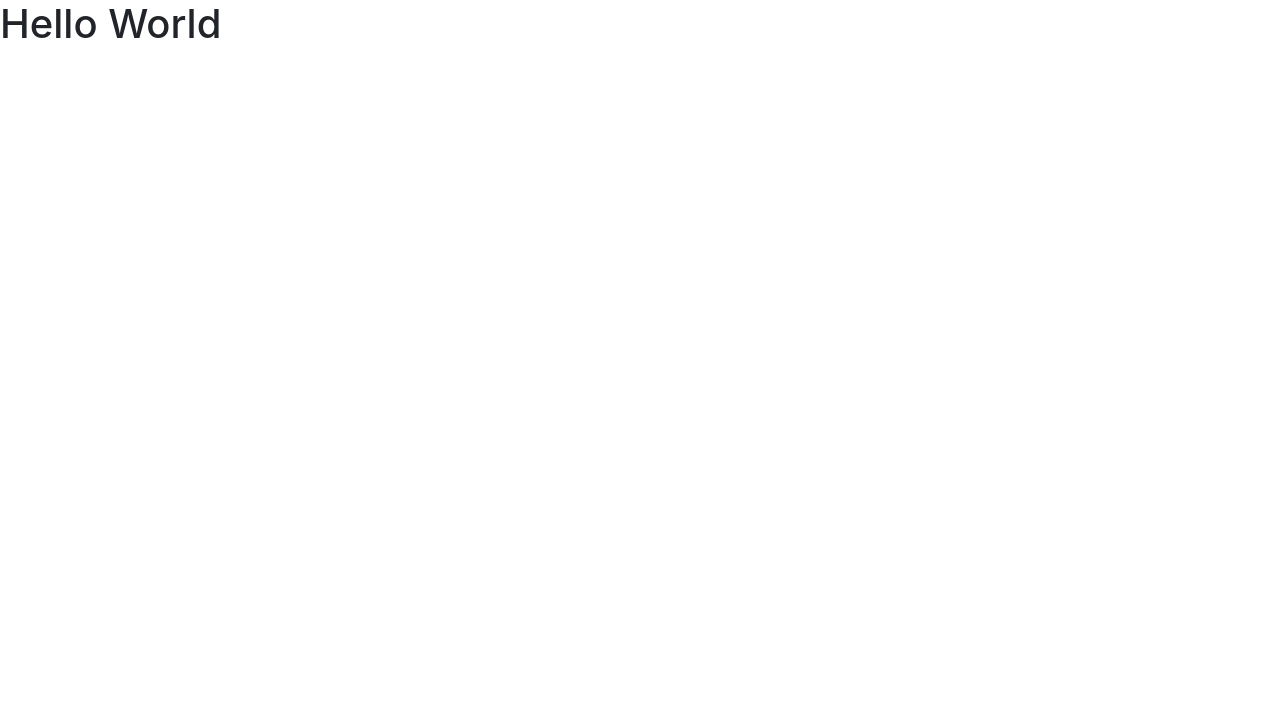
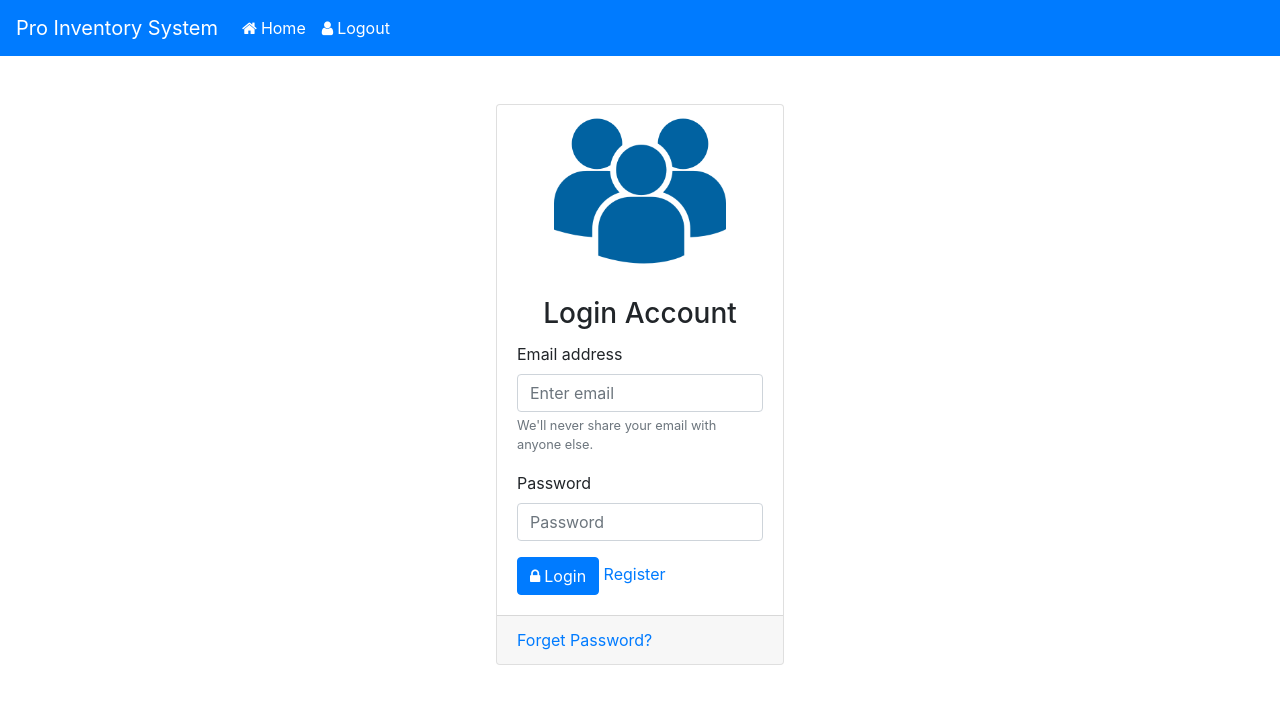
Before and after one commit to RachmanForniandi/proinventory, a PHP site: page / in a window 1280 px wide. Before the commit the part shown is almost empty. Shown: the top 704 px of the page. Run offline with PHP 8.4, Linux system fonts and the light colour scheme; some libraries are stand-ins or nearby versions.

Commit message:
navbar & card login account

```diff
--- a/public_html/index.php
+++ b/public_html/index.php
@@ -8,11 +8,40 @@
 	<script src="https://cdnjs.cloudflare.com/ajax/libs/popper.js/1.12.9/umd/popper.min.js" integrity="sha384-ApNbgh9B+Y1QKtv3Rn7W3mgPxhU9K/ScQsAP7hUibX39j7fakFPskvXusvfa0b4Q" crossorigin="anonymous"></script>
 	<script src="https://maxcdn.bootstrapcdn.com/bootstrap/4.0.0/js/bootstrap.min.js" integrity="sha384-JZR6Spejh4U02d8jOt6vLEHfe/JQGiRRSQQxSfFWpi1MquVdAyjUar5+76PVCmYl" crossorigin="anonymous"></script>
 	<link rel="stylesheet" href="https://maxcdn.bootstrapcdn.com/bootstrap/4.0.0/css/bootstrap.min.css" integrity="sha384-Gn5384xqQ1aoWXA+058RXPxPg6fy4IWvTNh0E263XmFcJlSAwiGgFAW/dAiS6JXm" crossorigin="anonymous">
+	<link rel="stylesheet" type="text/css" href="https://maxcdn.bootstrapcdn.com/font-awesome/4.7.0/css/font-awesome.min.css">
 	<script type="text/javascript" src="./js/main.js"></script>
 </head>
 <body>
-	<div id="jumbotron">
-		<h1>Hello World</h1>
+
+	<!--for navbar header-->
+	<?php include_once("./templates/header.php"); ?>
+	</br></br>
+
+
+	<div class="container">
+		<div class="card mx-auto" style="width: 18rem;">
+		  <img class="card-img-top mx-auto" style="width:60%;" src="./images/login.png" alt="Login Icon">
+			  <div class="card-body">
+			  	<h3 class="card-title" align="center">Login Account</h3>
+				    <form>
+					  <div class="form-group">
+						    <label for="exampleInputEmail1">Email address</label>
+						    <input type="email" class="form-control" id="exampleInputEmail1" aria-describedby="emailHelp" placeholder="Enter email">
+						    <small id="emailHelp" class="form-text text-muted">We'll never share your email with anyone else.</small>
+					  </div>
+					  <div class="form-group">
+						    <label for="exampleInputPassword1">Password</label>
+						    <input type="password" class="form-control" id="exampleInputPassword1" placeholder="Password">
+					  </div>
+					  <button type="submit" class="btn btn-primary"><i class="fa fa-lock">&nbsp;</i>Login</button>
+					  <span><a href="#">Register</a></span>
+					</form>
+			  </div>
+			  <div class="card-footer"><a href="#">Forget Password?</a></div>
+		</div>
 	</div>
+
+
+
 </body>
 </html>
--- a/public_html/js/main.js
+++ b/public_html/js/main.js
@@ -1,3 +1,3 @@
 $(document).ready(function(){
-	alert("Hello guys");
+
 })
--- /dev/null
+++ b/public_html/templates/header.php
@@ -0,0 +1,16 @@
+<nav class="navbar navbar-expand-lg navbar-dark bg-primary">
+	  <a class="navbar-brand" href="#">Pro Inventory System </a>
+	  <button class="navbar-toggler" type="button" data-toggle="collapse" data-target="#navbarNav" aria-controls="navbarNav" aria-expanded="false" aria-label="Toggle navigation">
+	    <span class="navbar-toggler-icon"></span>
+	  </button>
+	  <div class="collapse navbar-collapse" id="navbarNav">
+	    <ul class="navbar-nav">
+	      	<li class="nav-item active">
+		        <a class="nav-link" href="#"><i class="fa fa-home">&nbsp;</i>Home <span class="sr-only">(current)</span></a>
+		     </li>
+		     <li class="nav-item active">
+		        <a class="nav-link" href="#"><i class="fa fa-user">&nbsp;</i>Logout</a>
+	      	</li>
+	    </ul>
+	  </div>
+</nav>
```
Also changed, not shown: public_html/images/login.png (added).
